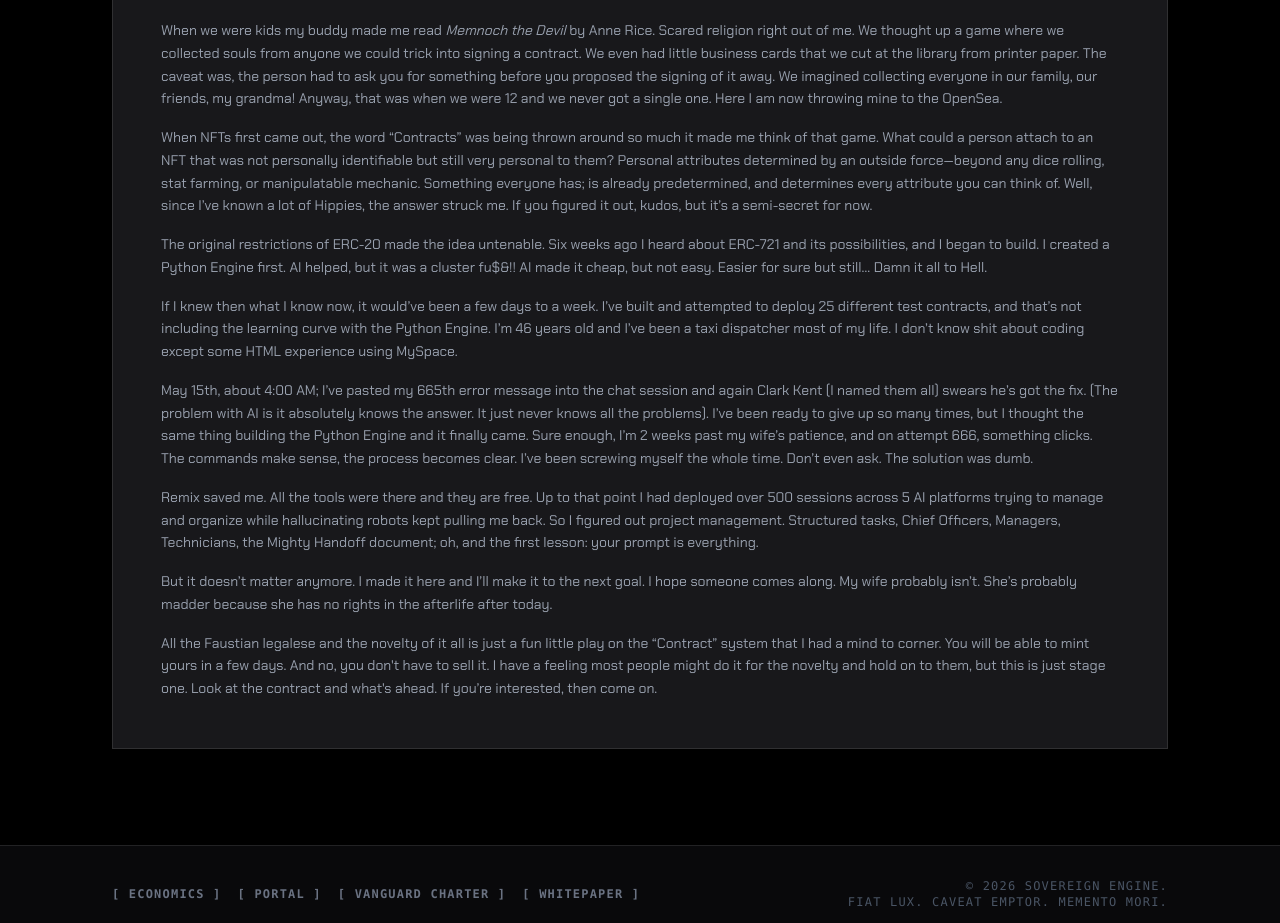
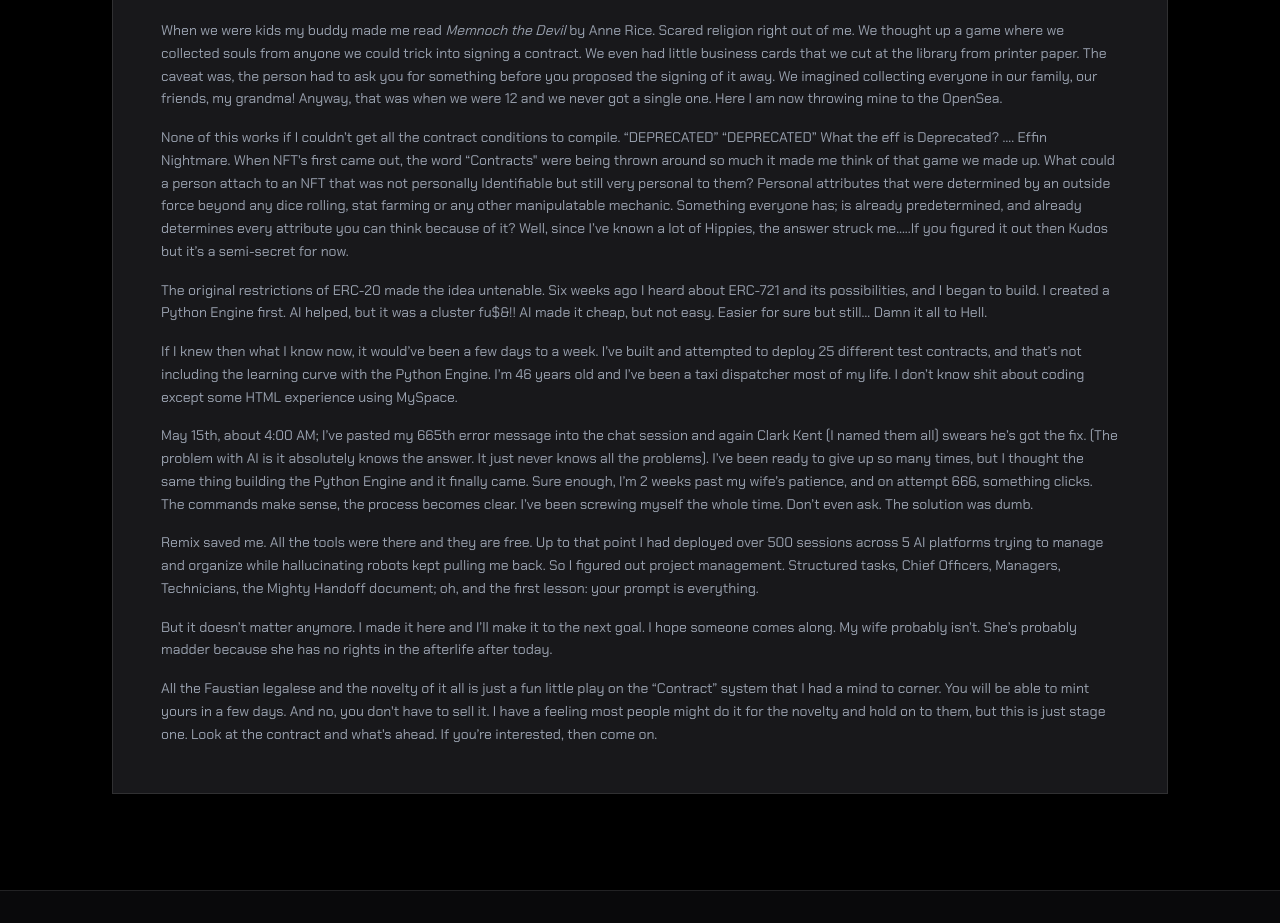
Before and after one commit to 477heat/sovereign-portal, a Next.js app: page / in a window 1280 px wide. Shown: the part 1420-2343 px from the top of the page. Built offline with nearby package versions, Linux system fonts and the light colour scheme.

Commit message:
Front page story

```diff
--- a/app/page.tsx
+++ b/app/page.tsx
@@ -122,7 +122,7 @@ export default function PreRegistryPortal() {
               When we were kids my buddy made me read <em>Memnoch the Devil</em> by Anne Rice. Scared religion right out of me. We thought up a game where we collected souls from anyone we could trick into signing a contract. We even had little business cards that we cut at the library from printer paper. The caveat was, the person had to ask you for something before you proposed the signing of it away. We imagined collecting everyone in our family, our friends, my grandma! Anyway, that was when we were 12 and we never got a single one. Here I am now throwing mine to the OpenSea.
             </p>
             <p>
-              When NFTs first came out, the word “Contracts” was being thrown around so much it made me think of that game. What could a person attach to an NFT that was not personally identifiable but still very personal to them? Personal attributes determined by an outside force—beyond any dice rolling, stat farming, or manipulatable mechanic. Something everyone has; is already predetermined, and determines every attribute you can think of. Well, since I’ve known a lot of Hippies, the answer struck me. If you figured it out, kudos, but it’s a semi-secret for now.
+              None of this works if I couldn’t get all the contract conditions to compile. “DEPRECATED” “DEPRECATED” What the eff is Deprecated? ….  Effin Nightmare. When NFT's first came out,  the word “Contracts" were being thrown around so much it made me think of that game we made up.  What could a person attach to an NFT that was not personally Identifiable but still very personal to them? Personal attributes that were determined by an outside force beyond any dice rolling, stat farming or any other manipulatable mechanic. Something everyone has; is already predetermined, and already determines every attribute you can think because of it? Well, since I’ve known a lot of Hippies, the answer struck me…..If you figured it out then Kudos but it’s a semi-secret for now.
             </p>
             <p>
               The original restrictions of ERC-20 made the idea untenable. Six weeks ago I heard about ERC-721 and its possibilities, and I began to build. I created a Python Engine first. AI helped, but it was a cluster fu&#36;&amp;!! AI made it cheap, but not easy. Easier for sure but still… Damn it all to Hell.
```
